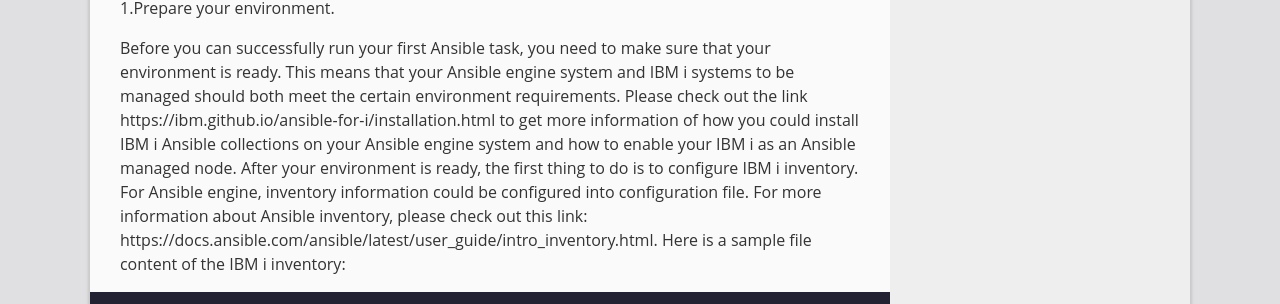
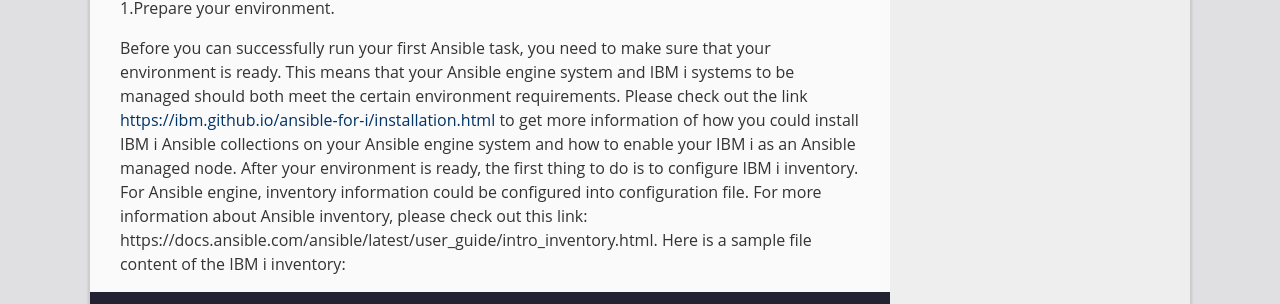
Before and after one commit to IBM/cloud-i-blog, a Jekyll site: the page built from _posts/2020-06-02-automate-your-ibmi-tasks-with-ansible.md, in a window 1280 px wide and 900 px high, scrolled down 3420 px. Shown: the part 223-527 px from the top of the window. Built offline with Jekyll 4.4.1, drawn with Linux system fonts in a browser that asks for light colours; part of the change alters nothing that is shown.

````diff
--- a/_posts/2020-06-02-automate-your-ibmi-tasks-with-ansible.md
+++ b/_posts/2020-06-02-automate-your-ibmi-tasks-with-ansible.md
@@ -383,7 +383,7 @@ With the supported IBM i modules and Ansible core modules, common IBM i tasks ca
 
 1.Prepare your environment.
 
-Before you can successfully run your first Ansible task, you need to make sure that your environment is ready. This means that your Ansible engine system and IBM i systems to be managed should both meet the certain environment requirements. Please check out the link https://ibm.github.io/ansible-for-i/installation.html to get more information of how you could install IBM i Ansible collections on your Ansible engine system and how to enable your IBM i as an Ansible managed node.
+Before you can successfully run your first Ansible task, you need to make sure that your environment is ready. This means that your Ansible engine system and IBM i systems to be managed should both meet the certain environment requirements. Please check out the link <a href="https://ibm.github.io/ansible-for-i/installation.html" target="_blank">https://ibm.github.io/ansible-for-i/installation.html</a> to get more information of how you could install IBM i Ansible collections on your Ansible engine system and how to enable your IBM i as an Ansible managed node.
 After your environment is ready, the first thing to do is to configure IBM i inventory. For Ansible engine, inventory information could be configured into configuration file. For more information about Ansible inventory, please check out this link: https://docs.ansible.com/ansible/latest/user_guide/intro_inventory.html. Here is a sample file content of the IBM i inventory:
 ```
 [ibmi]
````
